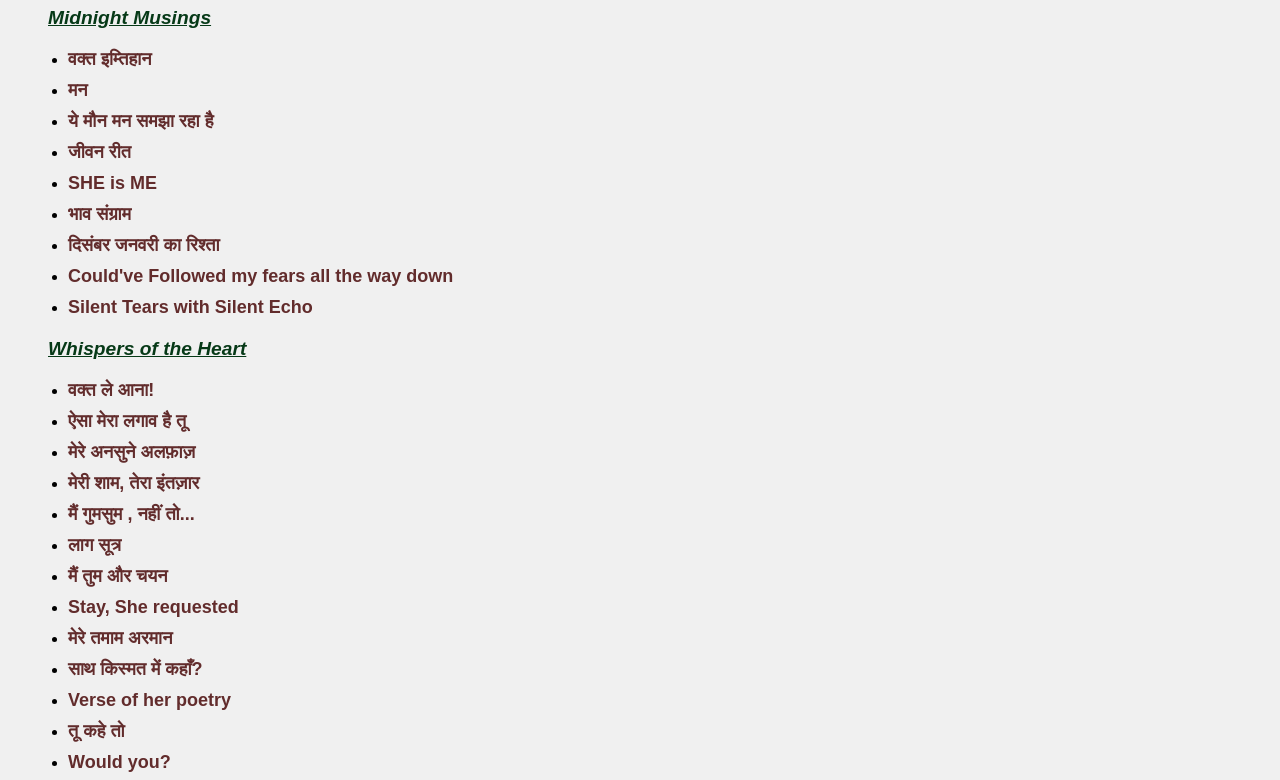
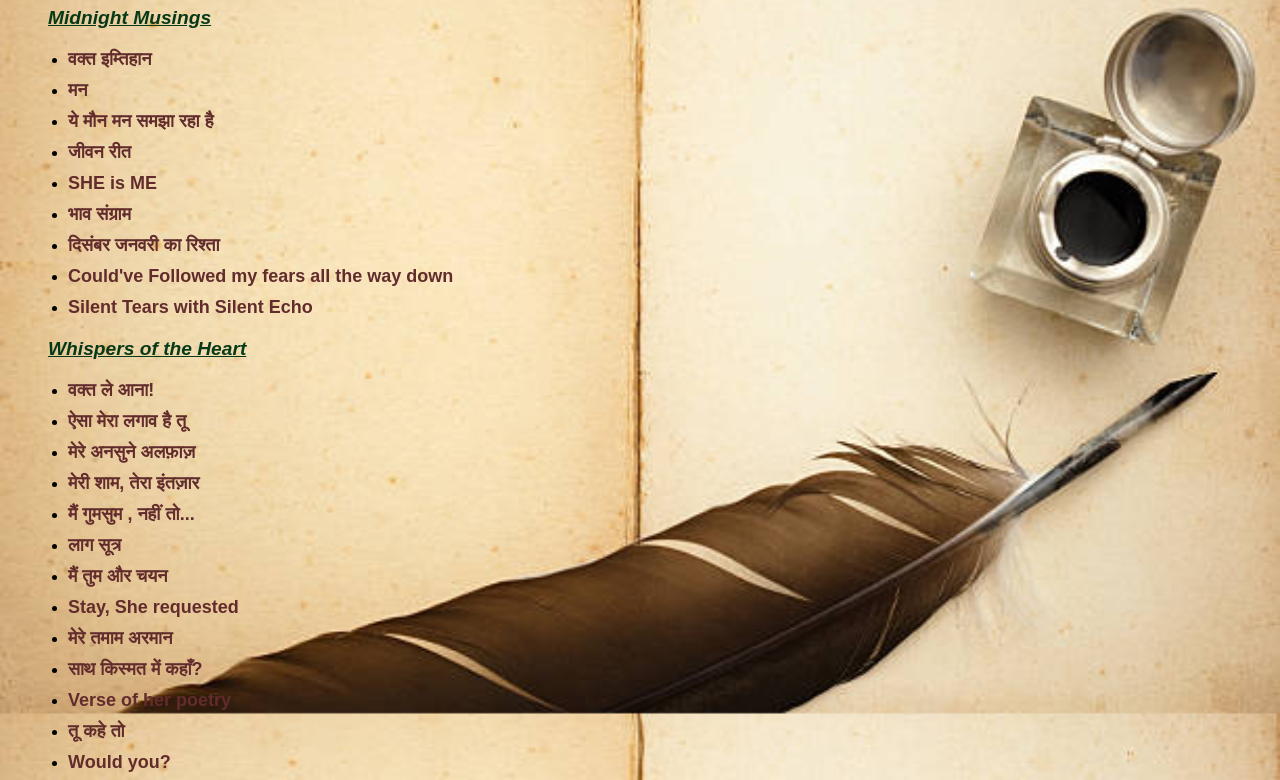
Before and after one commit to Neelakshipareek/Neelakshi-ke-lekh, a plain HTML site: page poems.html in a window 1280 px wide. Shown: the part 140-920 px from the top of the page. Drawn offline with Linux system fonts and the light colour scheme; files whose address does not match are found by name.

Commit message:
Update poems.css

```diff
--- a/poems.css
+++ b/poems.css
@@ -22,7 +22,7 @@
 
 body
 {
-   background-image: url("../images/bg6.jpg");
+   background-image: url("./bg6.jpg");
    background-repeat: no-repeat;
    background-size: cover;
 background-attachment: fixed;
```
